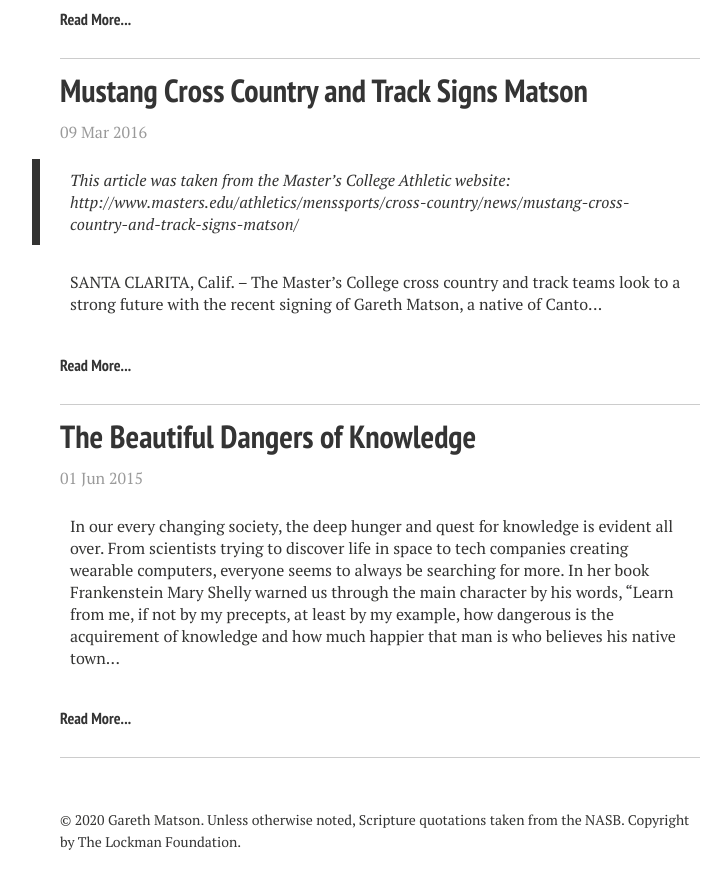
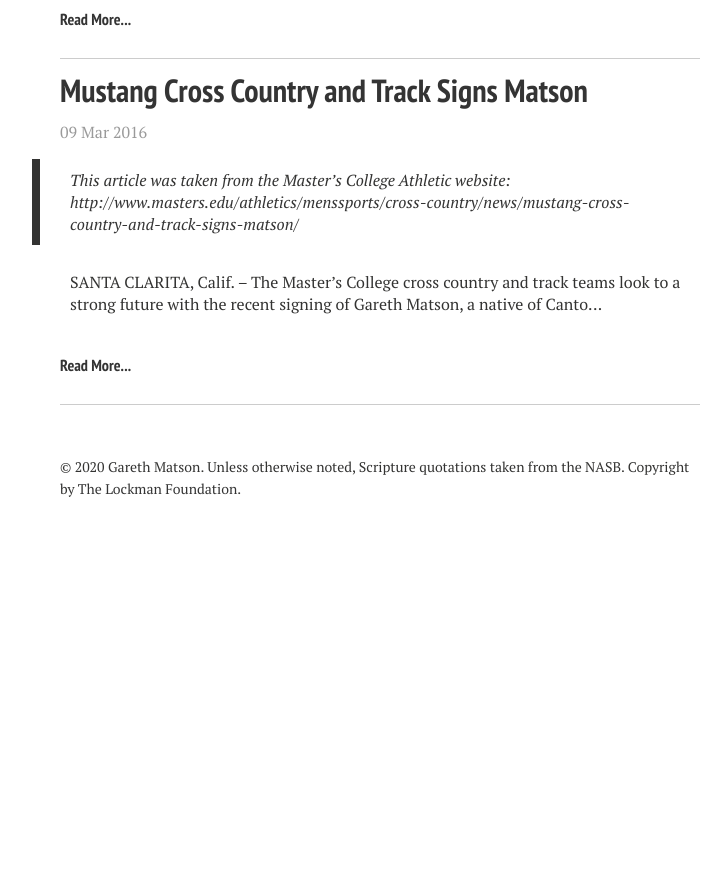
Before and after one commit to gerdums/gerdums.github.io, a Jekyll site: the page built from index.md, in a window 1280 px wide and 900 px high, scrolled down 1755 px. Shown: the top 889 px of the window, without its empty margins (260-980 px from the left). Built offline with Jekyll 4.4.1, drawn with Linux system fonts in a browser that asks for light colours; nearby versions of some CDN libraries; after the commit the page ends 2302 px from its top, so only the background shows below that.

Commit message:
update 2015-06-01-Dangers-of-Knowledge.md

```diff
--- a/_posts/2015-06-01-Dangers-of-Knowledge.md
+++ b/_posts/2015-06-01-Dangers-of-Knowledge.md
@@ -1,12 +1,10 @@
 ---
+title: 'The Beautiful Dangers of Knowledge'
 layout: post
-title: "The Beautiful Dangers of Knowledge"
-excerpt: "In our every changing society, the deep hunger and quest for knowledge is evident all over."
 tags:
-  - "school-essays"
-comments: true
-published: true
-author: gareth
+  - school-essays
+published: false
+category:
 ---
 
 
```
